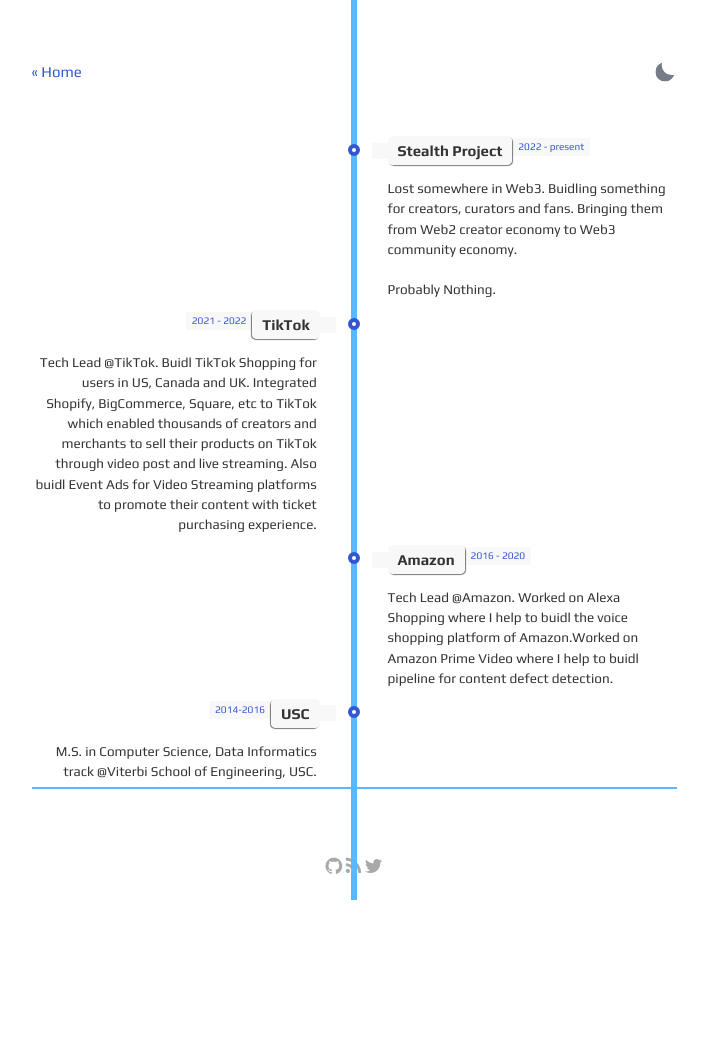
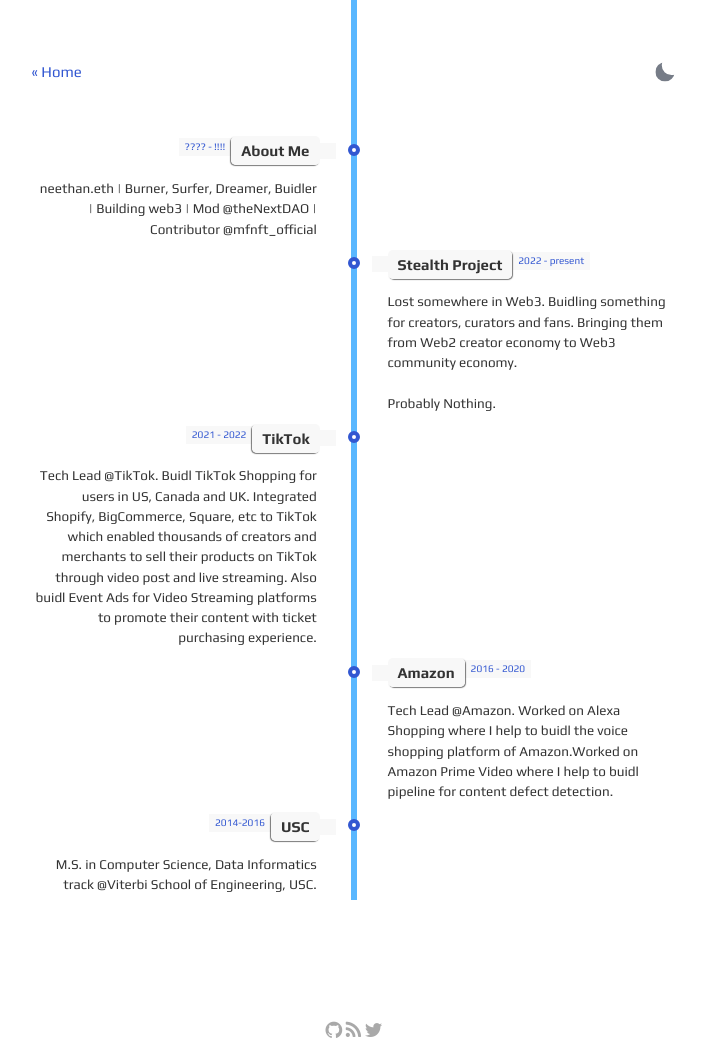
Before and after one commit to neethanwu/neethan-sick-bag-song, a Jekyll site: the page built from about.html, in a window 1280 px wide. Shown: the whole page, without its empty margins (286-991 px from the left). Built offline with Jekyll 4.4.1, drawn with Linux system fonts in a browser that asks for light colours; before the commit the page ends 900 px from its top, so only the background shows below that.

Commit message:
fixed the about page timeline length

```diff
--- a/_sass/_main.scss
+++ b/_sass/_main.scss
@@ -597,7 +597,7 @@ $link-color: var(--link-color);
     &::after {
       content: "";
       display: block;
-      //height: 150%;
+      height: 150%;
       clear: both;
       visibility: hidden;
     }
--- a/about.html
+++ b/about.html
@@ -18,6 +18,20 @@ layout: default
 
     <!-- Item 1 -->
     <li>
+      <div class="direction-l">
+        <div class="flag-wrapper">
+          <span class="flag">About Me</span>
+          <span class="time-wrapper"><span class="time">???? - !!!!</span></span>
+        </div>
+        <div class="desc">
+          neethan.eth
+          | Burner, Surfer, Dreamer, Buidler | Building web3 | Mod @theNextDAO | Contributor @mfnft_official
+        </div>
+      </div>
+    </li>
+
+    <!-- Item 2 -->
+    <li>
       <div class="direction-r">
         <div class="flag-wrapper">
           <span class="flag">Stealth Project</span>
@@ -31,7 +45,7 @@ layout: default
       </div>
     </li>
 
-        <!-- Item 2 -->
+    <!-- Item 3 -->
     <li>
       <div class="direction-l">
         <div class="flag-wrapper">
@@ -48,7 +62,7 @@ layout: default
       </div>
     </li>
 
-        <!-- Item 3 -->
+    <!-- Item 4 -->
     <li>
       <div class="direction-r">
         <div class="flag-wrapper">
@@ -63,7 +77,7 @@ layout: default
       </div>
     </li>
 
-        <!-- Item 4 -->
+    <!-- Item 5 -->
     <li>
       <div class="direction-l">
         <div class="flag-wrapper">
@@ -75,11 +89,9 @@ layout: default
         </div>
       </div>
     </li>
-
+  </ul>
 </section>
-
-
-
 <section>
-  <nav class="post-nav" /nav>
+  <!-- adding an empty line to separate the social profile links -->
+  <br></br>
 </section>
```
Lines whose indentation alone changed are shown as unchanged.
